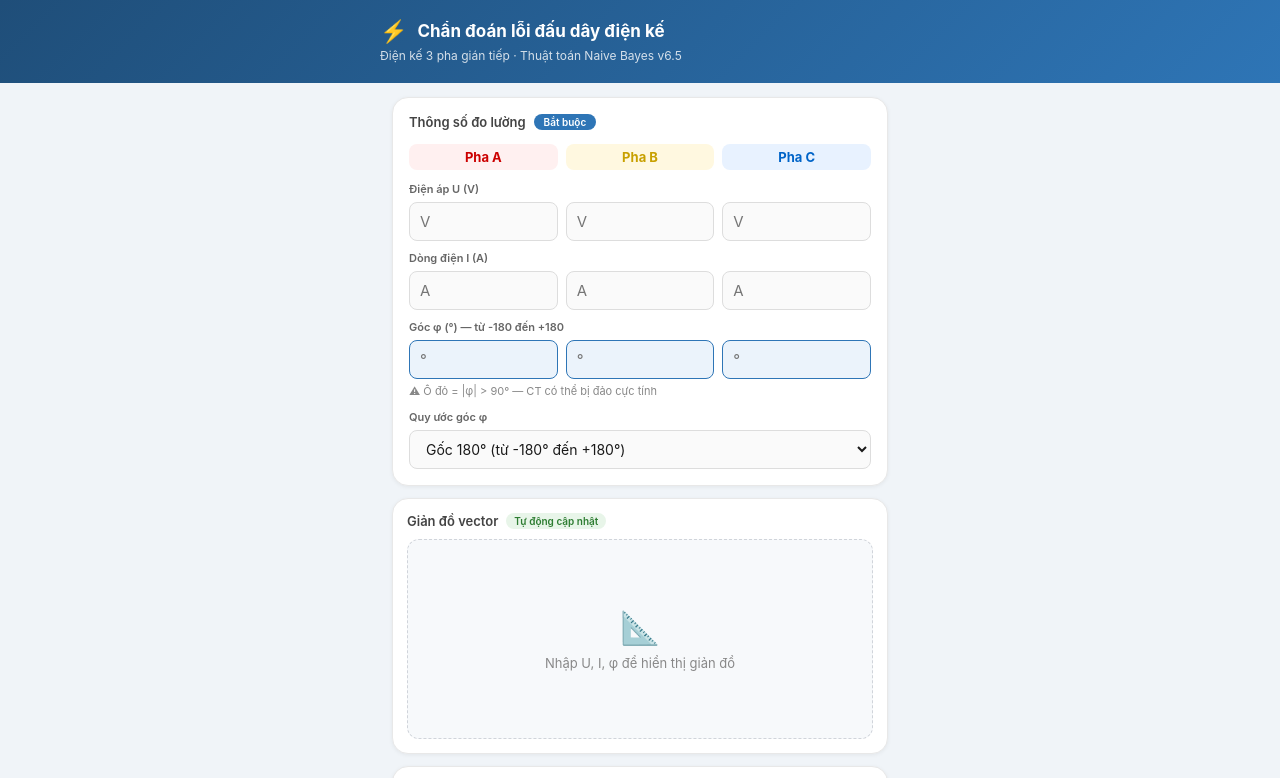
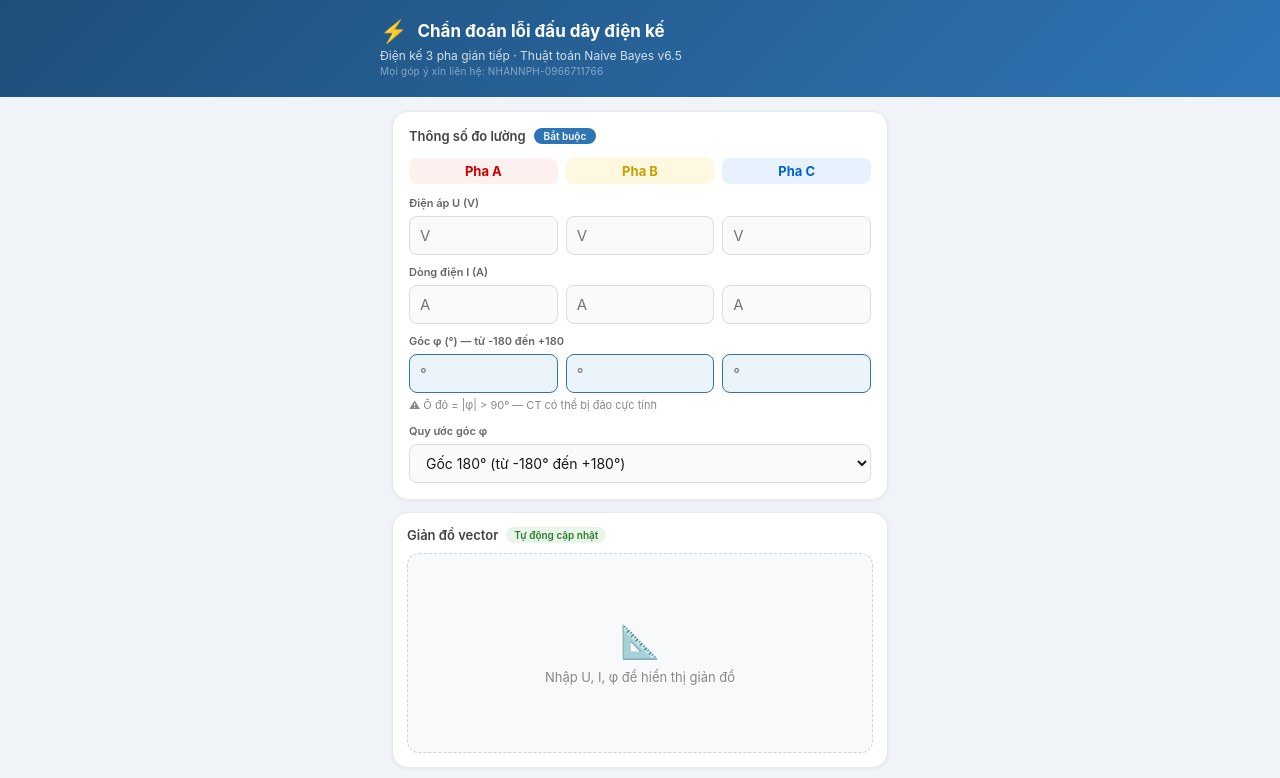
Before and after one commit to hieunhanevn-svg/chandoan-daiday, a Next.js app: page / in a window 1280 px wide. Shown: the top 778 px of the page. Built offline with nearby package versions, Linux system fonts and the light colour scheme.

Commit message:
Update index.js

```diff
--- a/pages/index.js
+++ b/pages/index.js
@@ -363,7 +363,8 @@ export default function Home() {
               <span style={{ fontSize:22 }}>⚡</span>
               <h1 style={{ fontSize:17, fontWeight:700, margin:0 }}>Chẩn đoán lỗi đấu dây điện kế</h1>
             </div>
-            <p style={{ fontSize:12, opacity:0.8, margin:0 }}>Điện kế 3 pha gián tiếp · Thuật toán Naive Bayes v6.5</p>
+            <p style={{ fontSize:12, opacity:0.8, margin:'0 0 2px' }}>Điện kế 3 pha gián tiếp · Thuật toán Naive Bayes v6.5</p>
+            <p style={{ fontSize:10, opacity:0.45, margin:0, letterSpacing:'0.02em' }}>Mọi góp ý xin liên hệ: NHANNPH-0966711766</p>
           </div>
         </div>
 
```
